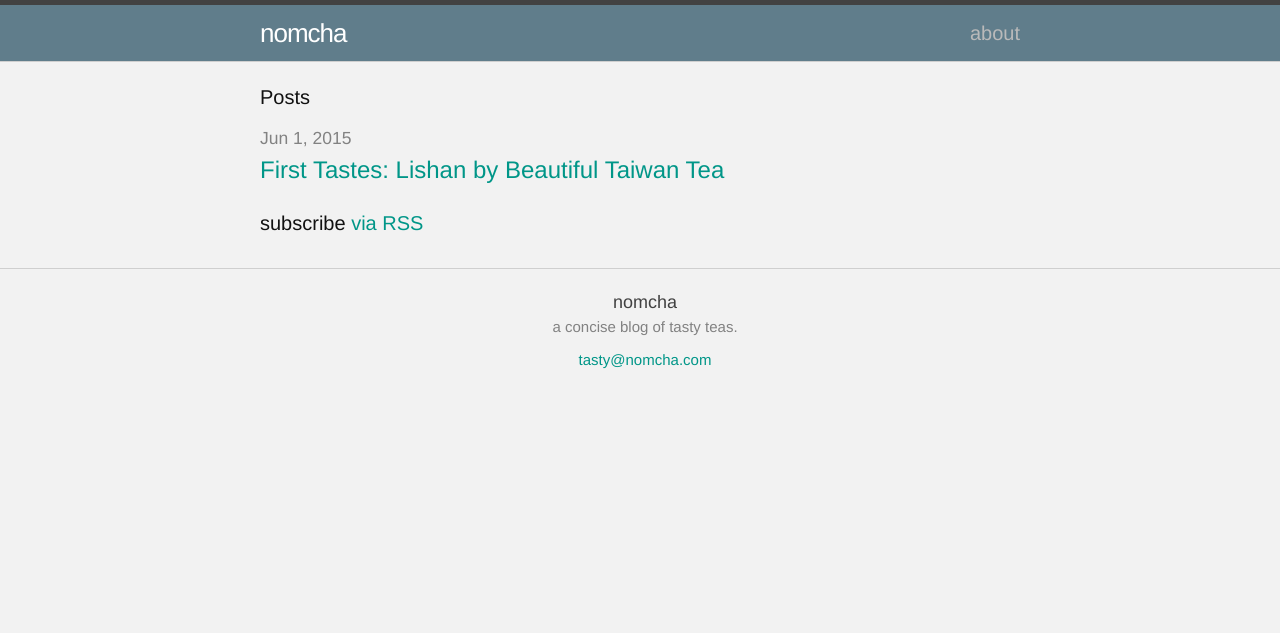
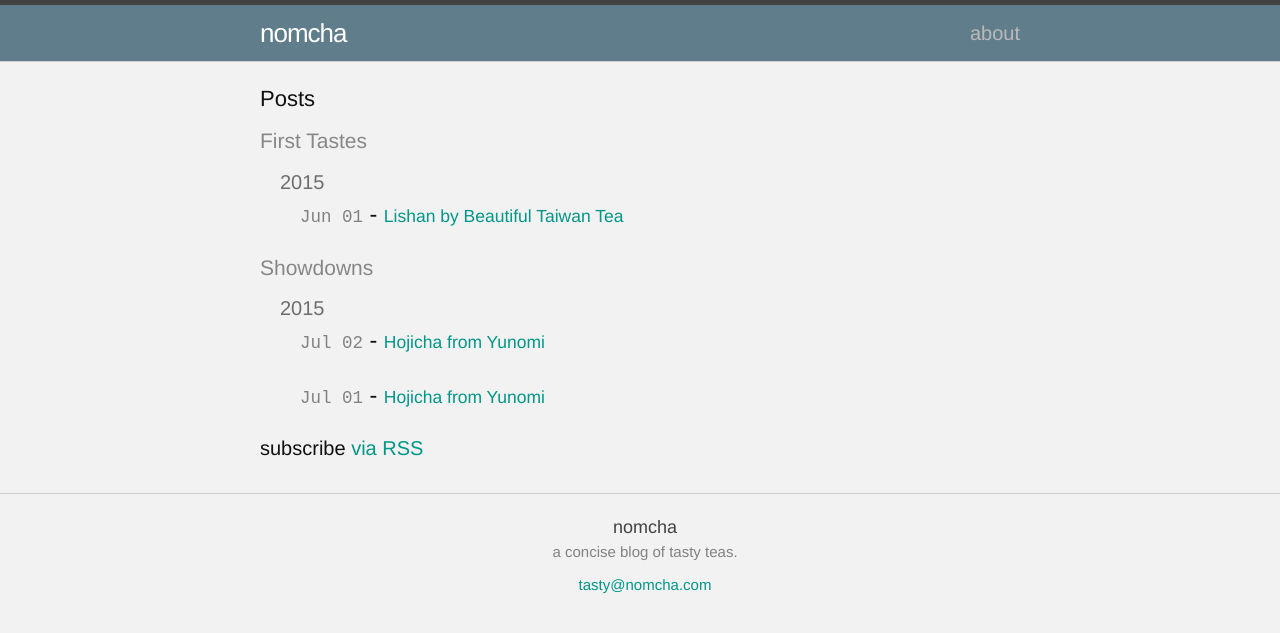
Before and after one commit to taylorkline/nomcha, a Jekyll site: the page built from index.html, in a window 1280 px wide. Shown: the top 633 px of the page. Built offline with Jekyll 4.4.1, drawn with Linux system fonts in a browser that asks for light colours; Markdown is read by kramdown in place of the engine named in the settings.

Commit message:
overhaul of front page

```diff
--- a/TODO.txt
+++ b/TODO.txt
@@ -20,6 +20,8 @@ Add floating navbar
 
 Get tags and categories to show up in metadata
 
+Add date tag programmatically
+
 EXAMPLES:
 Really good designs:
 Pithy
--- /dev/null
+++ b/_posts/2015-07-01-hojicha.md
@@ -0,0 +1,7 @@
+---
+layout: post
+title:  "Hojicha from Yunomi"
+categories: [showdowns]
+tags: [hojicha, roasted tea]
+---
+Delicious hojicha!
--- /dev/null
+++ b/_posts/2015-07-02-hoj.md
@@ -0,0 +1,7 @@
+---
+layout: post
+title:  "Hojicha from Yunomi"
+categories: [showdowns]
+tags: [hojicha, roasted tea]
+---
+Delicious hojicha!
--- a/_sass/_layout.scss
+++ b/_sass/_layout.scss
@@ -93,11 +93,22 @@
 }
 
 .page-heading {
+    font-size: 22px;
+}
+
+.category-name {
+    font-size: 21px;
+    color: darken($header-color-unselected, 20%);
+}
+
+.post-year {
     font-size: 20px;
+    color: darken($header-color-unselected, 30%);
+    margin-left: 20px;
 }
 
 .post-list {
-    margin-left: 0;
+    margin-left: 40px;
     list-style: none;
 
     > li {
@@ -107,12 +118,12 @@
 
 .post-meta {
     font-size: $small-font-size;
+    font-family: "Courier New", Courier, monospace;
     color: $grey-color;
 }
 
 .post-link {
-    display: block;
-    font-size: 24px;
+    font-size: $small-font-size;
 }
 
 
--- a/index.html
+++ b/index.html
@@ -6,16 +6,28 @@ layout: default
 
   <h1 class="page-heading">Posts</h1>
 
+  <h2 class="category-name">First Tastes</h2>
+  <span class="post-year">2015</span>
   <ul class="post-list">
-    {% for post in site.posts %}
+    {% for post in site.categories.first_tastes %}
       <li>
-        <span class="post-meta">{{ post.date | date: "%b %-d, %Y" }}</span>
-
-        <h2>
-          <a class="post-link" href="{{ post.url | prepend: site.baseurl }}">{{ post.title }}</a>
-        </h2>
+        <h3>
+          <span class ="post-meta">{{ post.date | date: "%b %d" }}</span> - <a class="post-link" href="{{ post.url | prepend: site.baseurl }}">{{ post.title }}</a>
+        </h3>
       </li>
     {% endfor %}
+  </ul>
+
+  <h2 class="category-name">Showdowns</h2>
+  <span class="post-year">2015</span>
+  <ul class="post-list">
+     {% for post in site.categories.showdowns %}
+     <li>
+        <h3>
+           <span class ="post-meta">{{ post.date | date: "%b %d" }}</span> - <a class="post-link" href="{{ post.url | prepend: site.baseurl }}">{{ post.title }}</a>
+        </h3>
+     </li>
+     {% endfor %}
   </ul>
 
   <p class="rss-subscribe">subscribe <a href="{{ "/feed.xml" | prepend: site.baseurl }}">via RSS</a></p>
```
Also changed, not shown: _posts/2015-06-01-lishan.md (+2 -2 lines), _layouts/post.html (renamed from _layouts/firsttaste.html).
